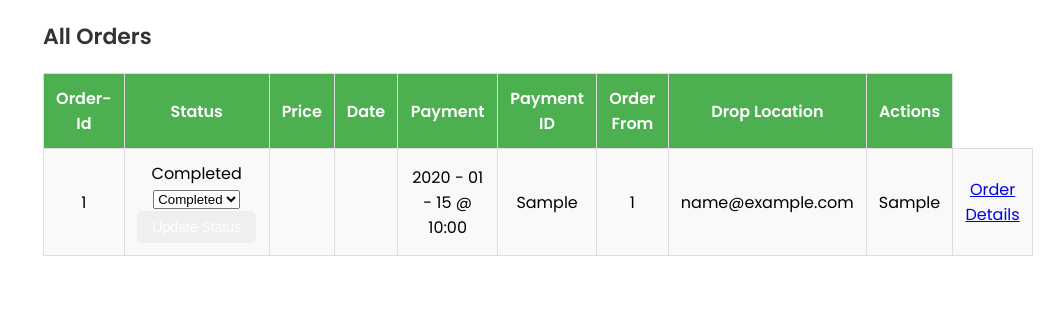
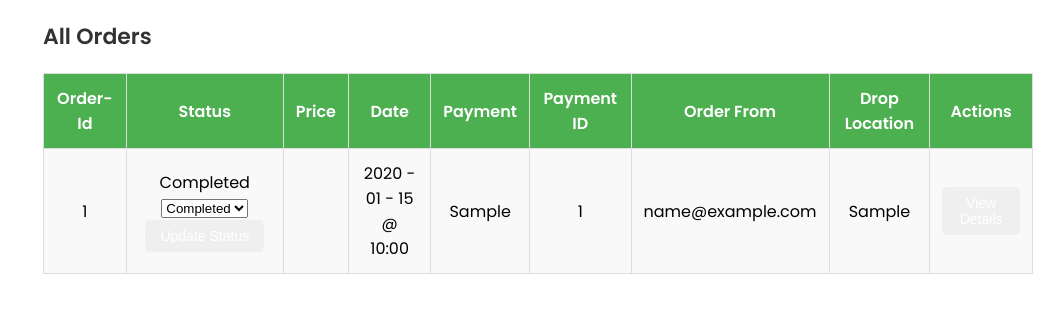
Before and after one commit to Flass23/Pharmacy, a Flask app: page /admin/orders in a window 1280 px wide. Shown: the part 95-408 px from the top of the page, without its empty margins (227-1280 px from the left). Run offline with Flask 3, Linux system fonts and the light colour scheme; a user stored in the database is signed in; tables that the repository leaves empty hold one stand-in row (values such as "Sample post"); some libraries are stand-ins or nearby versions.

Commit message:
update on menu and orders

```diff
--- a/application/templates/admin/orders.html
+++ b/application/templates/admin/orders.html
@@ -60,8 +60,9 @@
                       {{form.submit(class='btn btn-chat')}}
                     </form>
                       </td>
+
                       <td> {{order.total}}</td>
-                      <td> {{order.total}}</td>
+
                       <td>
                         {{order.create_at.strftime('%Y - %m - %d @ %H:%M') }}
                       </td>
@@ -72,7 +73,10 @@
                         </td>
                        <td>{{order.location}}</td>
                       <td>
-                       <a href="{{url_for('admin.vieworders', order_id=order.id)}}" method="post">Order Details</a>
+                          <button class="btn" onclick="window.location.href='{{url_for('main.vieworders', order_id=order.id)}}'">
+                              View Details
+                          </button>
+
                       </td>
                     </tr>
                 {%endfor%}
```
